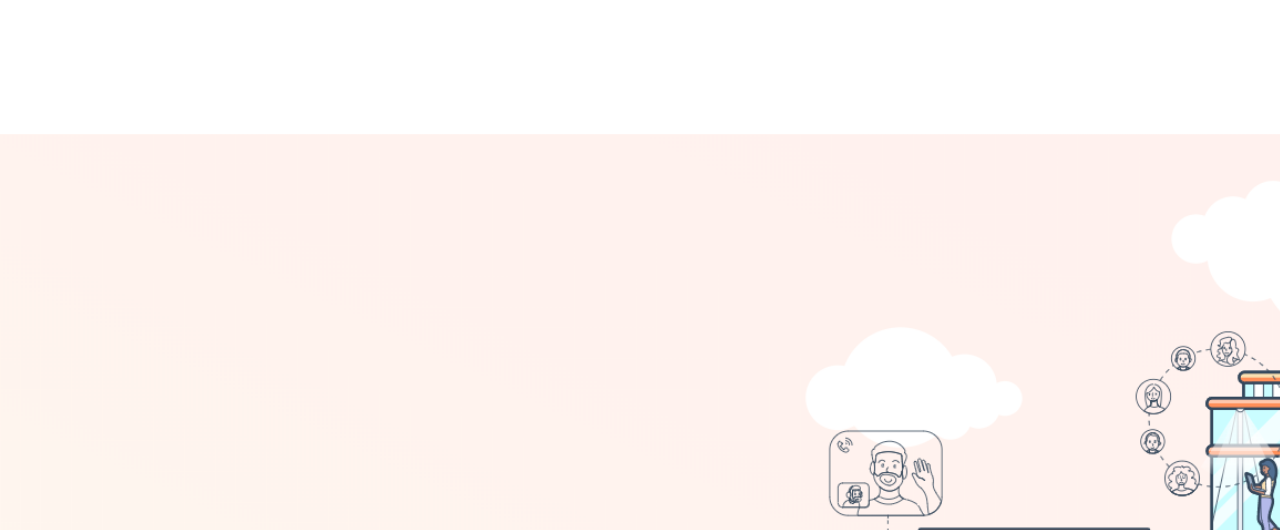
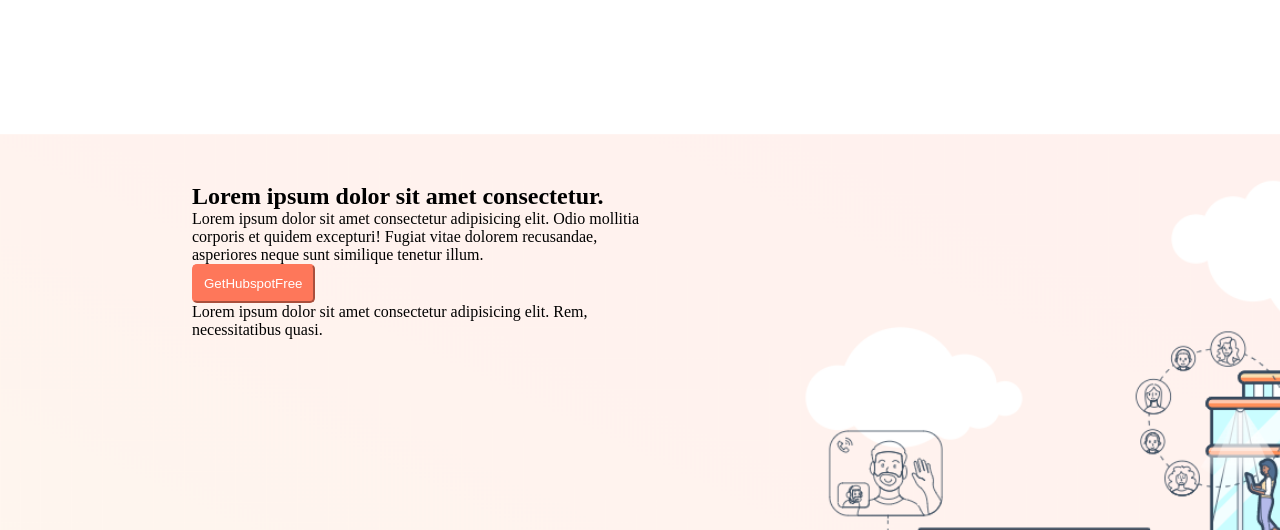
Before and after one commit to SimonePerucino/htmlcss-hubspot, a plain HTML site: page index.html in a window 1280 px wide. Shown: the part 270-800 px from the top of the page. Drawn offline with Linux system fonts and the light colour scheme.

Commit message:
Implementa prima sezione senza rifiniture

```diff
--- a/index.html
+++ b/index.html
@@ -86,6 +86,24 @@
 
             <!-- 3° background -->
             <div class="bg-img">
+                <main>
+                    <div class="wrapper-1 marg-a padding-top-50px">
+                        <div class="wrapper-2">
+
+                            <h1>Lorem ipsum dolor sit amet consectetur.</h1>
+
+                            <p>
+                                Lorem ipsum dolor sit amet consectetur adipisicing elit. Odio mollitia corporis et quidem excepturi! Fugiat vitae dolorem recusandae, asperiores neque sunt similique tenetur illum.
+                            </p>
+
+                            <button class="orange-b padding-10px">GetHubspotFree</button>
+
+                            <p>Lorem ipsum dolor sit amet consectetur adipisicing elit. Rem, necessitatibus quasi.</p>
+
+                        </div>
+
+                    </div>
+                </main>
 
             </div>
 
--- a/style.css
+++ b/style.css
@@ -50,6 +50,10 @@
     width: 70%;
 }
 
+.wrapper-2{
+    width: 50%;
+}
+
 #scelta-lingua{
     background-color: transparent;
     border: none;
@@ -97,6 +101,10 @@
     padding: 20px;
 }
 
+.padding-top-50px{
+    padding-top: 50px;
+}
+
 .padding-right-5px{
     padding-right: 5px;
 }
```
